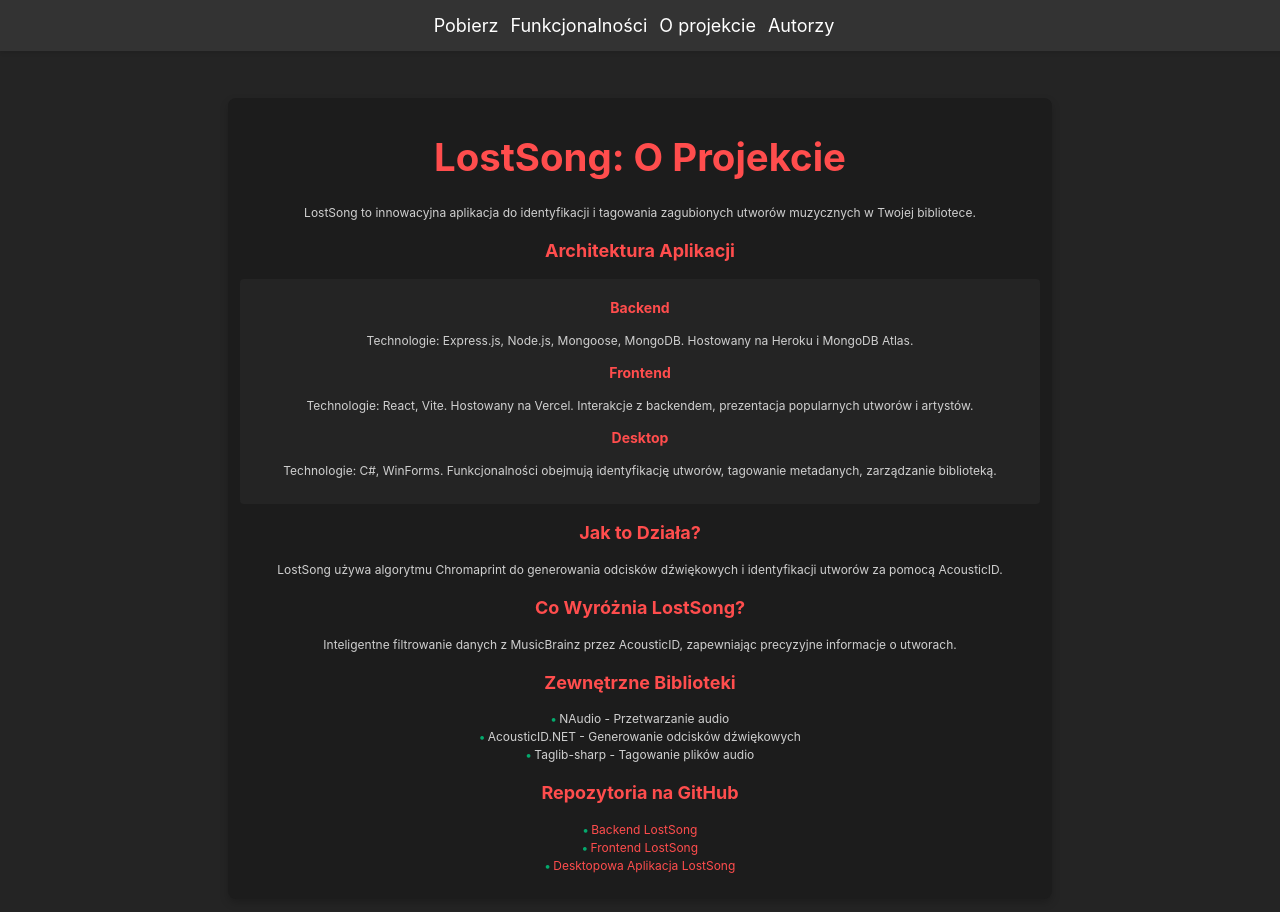
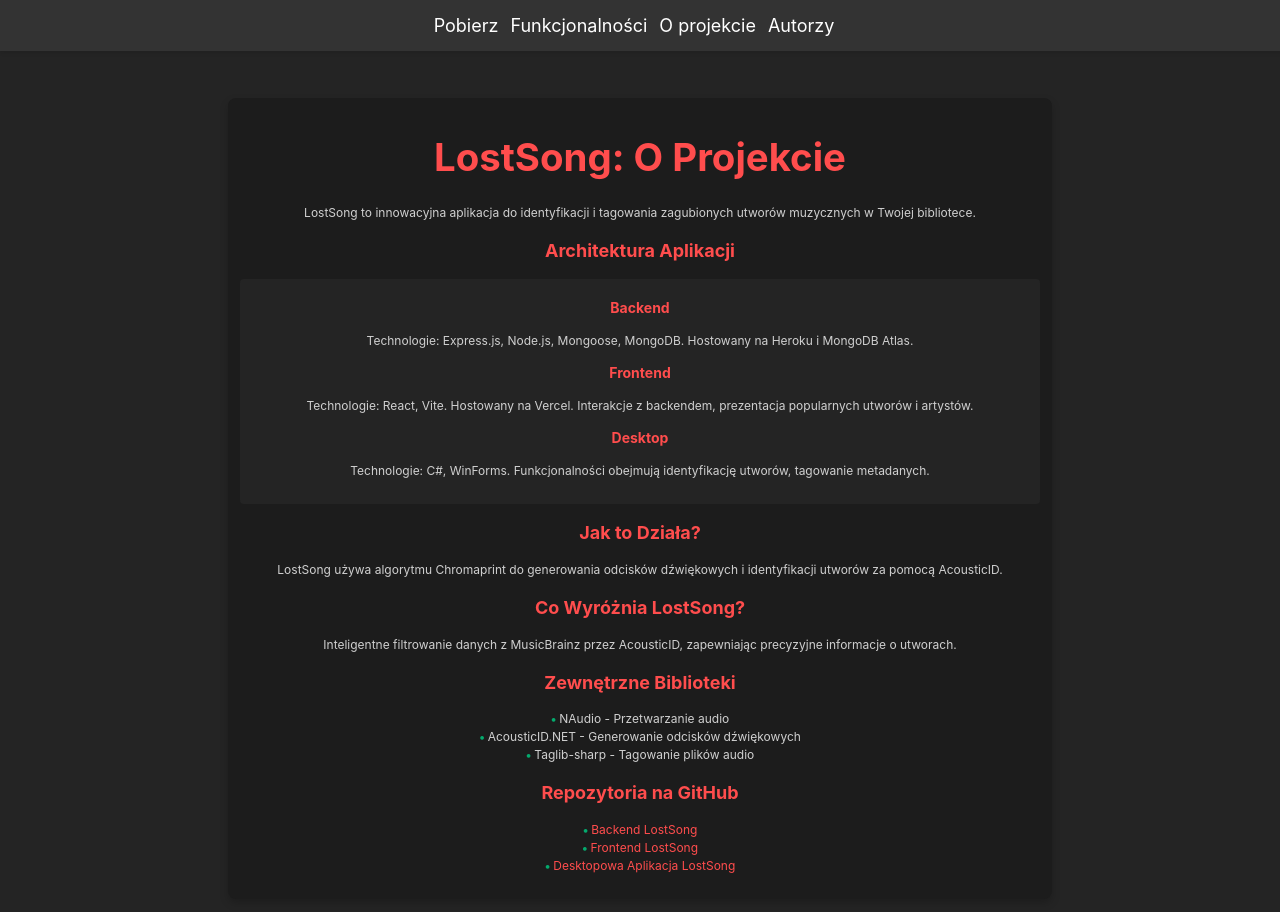
Before and after one commit to slowiakjakub/lostsong-frontend-app, a React (Vite) app: page /about in a window 1280 px wide. Shown: the top 912 px of the page. Built offline with nearby package versions, Linux system fonts and the light colour scheme.

Commit message:
fix typo

```diff
--- a/src/components/About.jsx
+++ b/src/components/About.jsx
@@ -16,7 +16,7 @@
             <p>Technologie: React, Vite. Hostowany na Vercel. Interakcje z backendem, prezentacja popularnych utworów i artystów.</p>
 
             <h3>Desktop</h3>
-            <p>Technologie: C#, WinForms. Funkcjonalności obejmują identyfikację utworów, tagowanie metadanych, zarządzanie biblioteką.</p>
+            <p>Technologie: C#, WinForms. Funkcjonalności obejmują identyfikację utworów, tagowanie metadanych.</p>
         </div>
 
         <h2>Jak to Działa?</h2>
```
